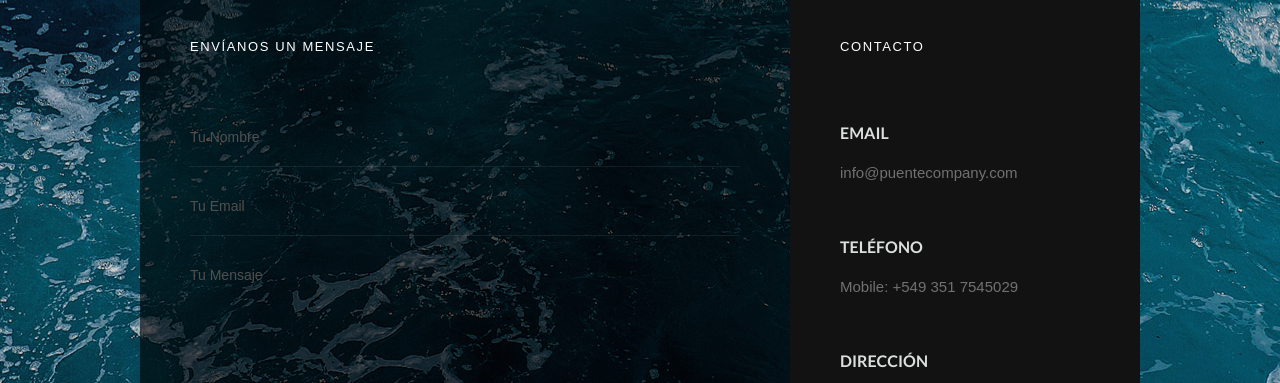
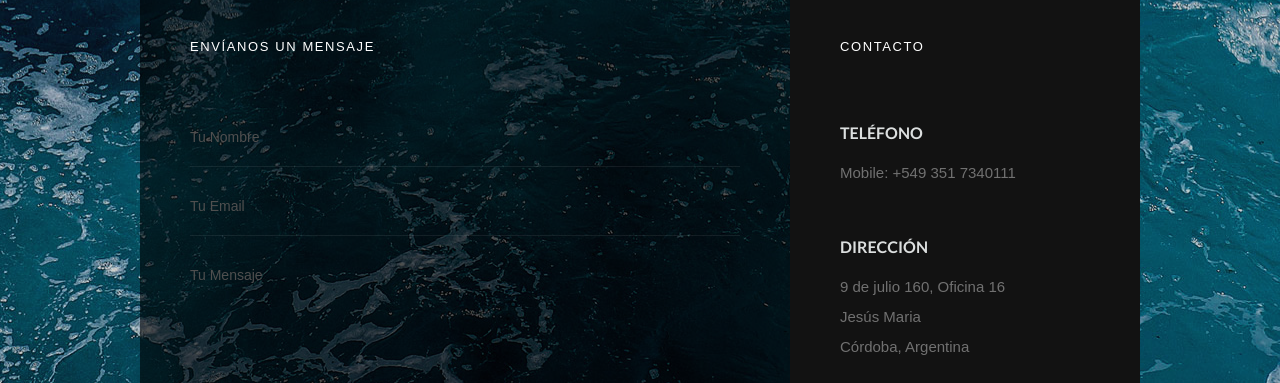
Before and after one commit to pikogi/Puente3, a website: page index.html in a window 1280 px wide. Shown: the part 6220-6603 px from the top of the page. Drawn offline with nearby package versions, Linux system fonts and the light colour scheme; some packages are replaced by stand-ins of ours; a script that the page names is missing; files whose address does not match are found by name.

Commit message:
cambio de tel

```diff
--- a/index.html
+++ b/index.html
@@ -383,12 +383,8 @@
                 <div class="contact-info">
                     <h3 class="h6">Contacto</h3>
                     <div class="cinfo">
-                        <h5>Email</h5>
-                        <p>info@puentecompany.com</p>
-                    </div>
-                    <div class="cinfo">
                         <h5>Teléfono</h5>
-                        <p>Mobile: +549 351 7545029</p>
+                        <p>Mobile: +549 351 7340111</p>
                     </div>
                     <div class="cinfo">
                         <h5>Dirección</h5>
```
